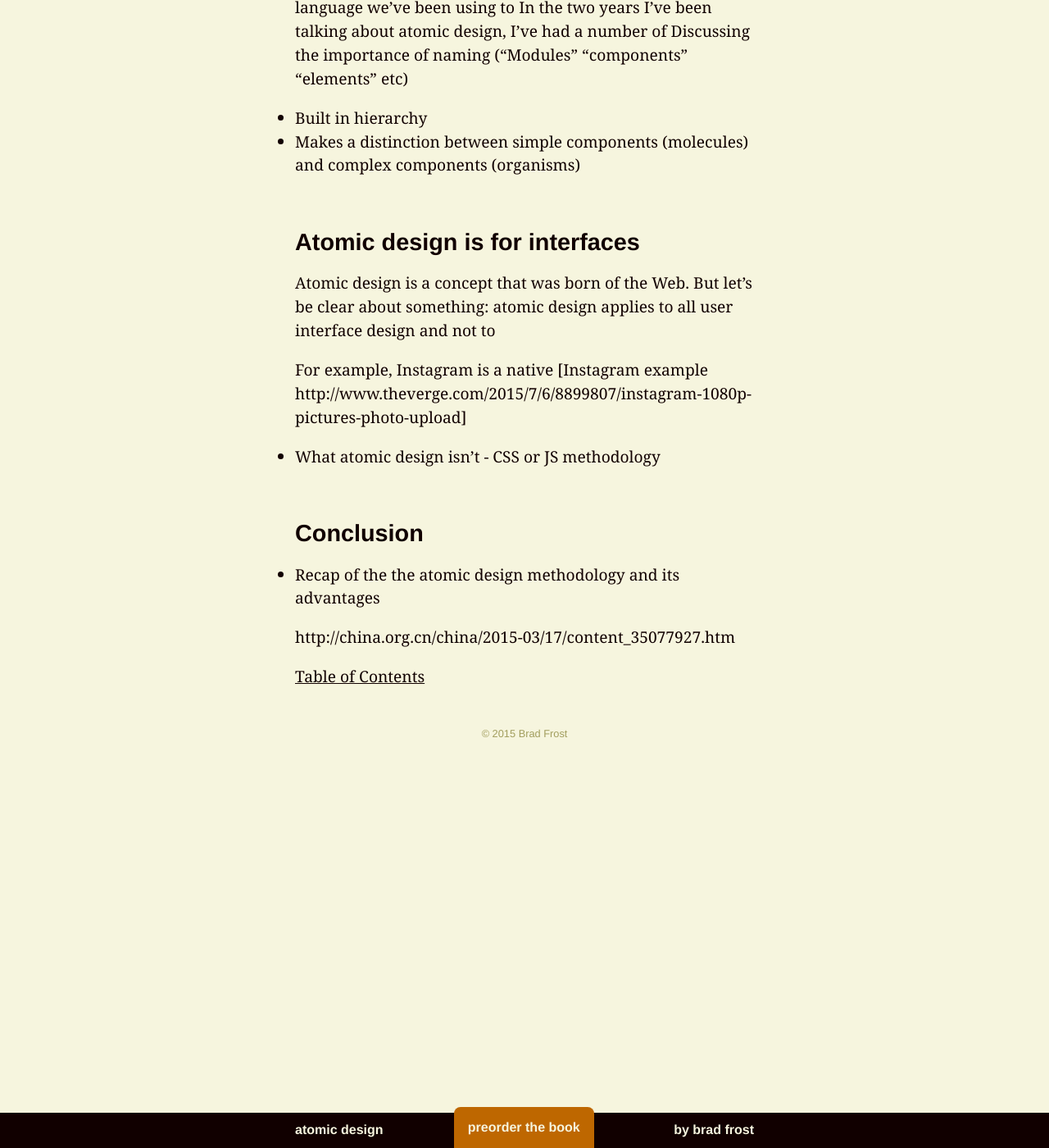
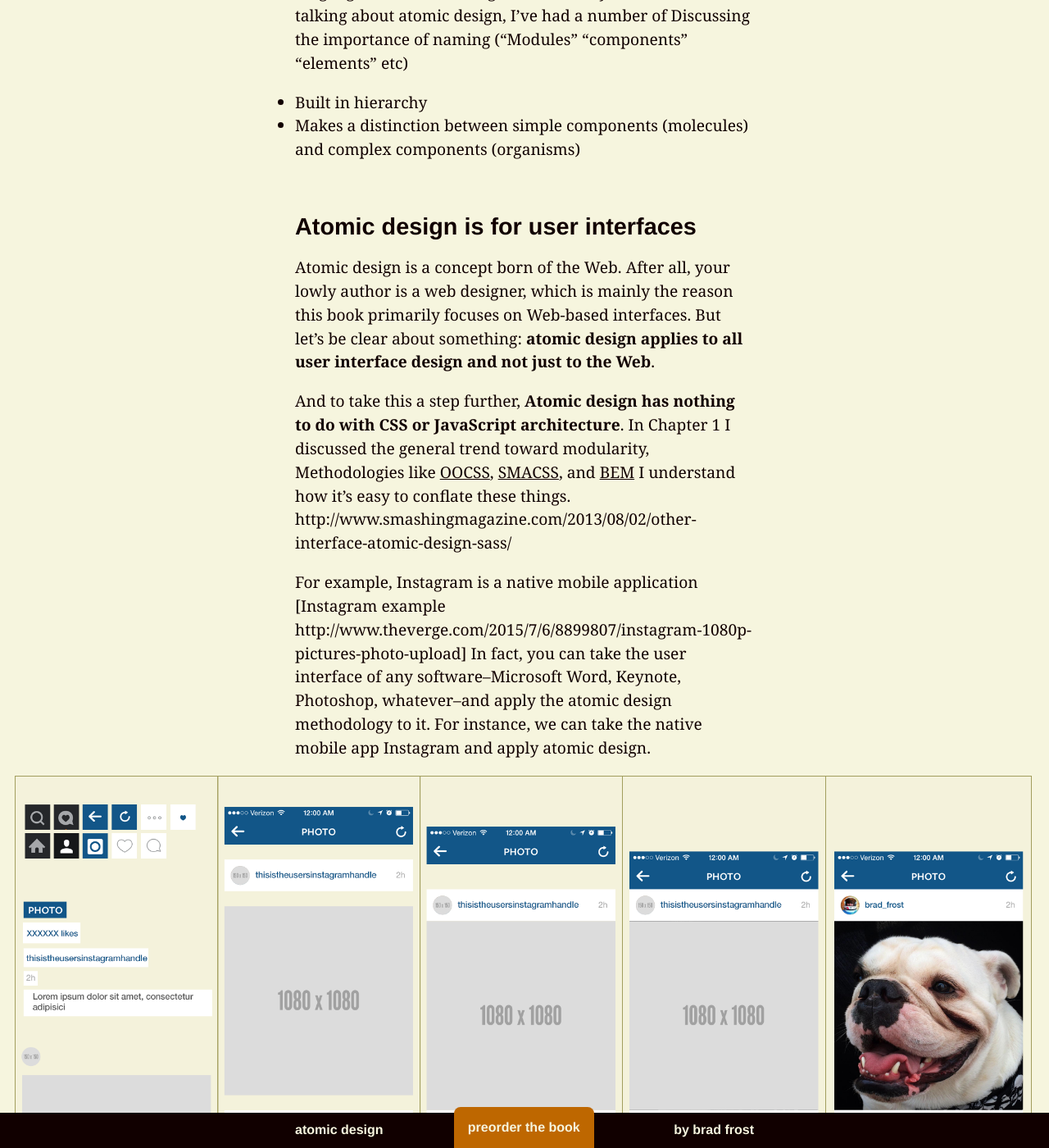
Before and after one commit to bradfrost/atomic-design, a Jekyll site: the page built from chapter-2.md, in a window 1280 px wide and 1400 px high, scrolled down 27986 px. Shown: the whole window at 82% size. Built offline with Jekyll 4.4.1, drawn with Linux system fonts in a browser that asks for light colours; some of the changed text lies outside the part shown.

Commit message:
Chapter 2 draft
Add Instagram example to demonstrate point about atomic design being for UIs.

```diff
--- a/chapter-2.md
+++ b/chapter-2.md
@@ -183,8 +183,7 @@ Atomic design provides us a structure to traverse between the parts and the whol
 ### Clean separation between structure and data
 - Clear separation between pattern structure and the content that goes inside them.
 - Templates and pages provide a language to discuss variations
-
-Design and content is a bit of a chicken-or-egg situation, as Mark Boulton explains:
+- Design and content is a bit of a chicken-or-egg situation, as Mark Boulton explains:
 
 > Content needs to be structured and structuring alters your content, designing alters content. It’s not ‘content then design’, or ‘content or design’. It’s ‘content and design’. <cite>[Mark Boulton](http://www.markboulton.co.uk/journal/structure-first-content-always)</cite>
 
@@ -193,12 +192,17 @@ What's in a name? As mentioned earlier, modular design and development is nothin
 - Built in hierarchy
 - Makes a distinction between simple components (molecules) and complex components (organisms)
 
-## Atomic design is for interfaces
-Atomic design is a concept that was born of the Web. But let's be clear about something: atomic design applies to all user interface design and not to
+## Atomic design is for user interfaces
+Atomic design is a concept born of the Web. After all, your lowly author is a web designer, which is mainly the reason this book primarily focuses on Web-based interfaces. But let's be clear about something: **atomic design applies to all user interface design and not just to the Web**.
 
-For example, Instagram is a native
+And to take this a step further, **Atomic design has nothing to do with CSS or JavaScript architecture**. In Chapter 1 I discussed the general trend toward modularity,  Methodologies like [OOCSS](http://oocss.org/), [SMACSS](https://smacss.com/), and [BEM](http://csswizardry.com/2013/01/mindbemding-getting-your-head-round-bem-syntax)  I understand how it's easy to conflate these things. http://www.smashingmagazine.com/2013/08/02/other-interface-atomic-design-sass/
+
+
+For example, Instagram is a native mobile application
 [Instagram example http://www.theverge.com/2015/7/6/8899807/instagram-1080p-pictures-photo-upload]
-- What atomic design isn't - CSS or JS methodology
+In fact, you can take the user interface of any software–Microsoft Word, Keynote, Photoshop, whatever–and apply the atomic design methodology to it. For instance, we can take the native mobile app Instagram and apply atomic design.
+
+{% include figure.html src="../images/content/instagram-atomic.png" caption="" %}
 
 ## Conclusion
 - Recap of the the atomic design methodology and its advantages
```
Also changed, not shown: other parts of chapter-2.md (+1 -1 lines), images/content/instagram-atomic.png (added), 3 other files.
